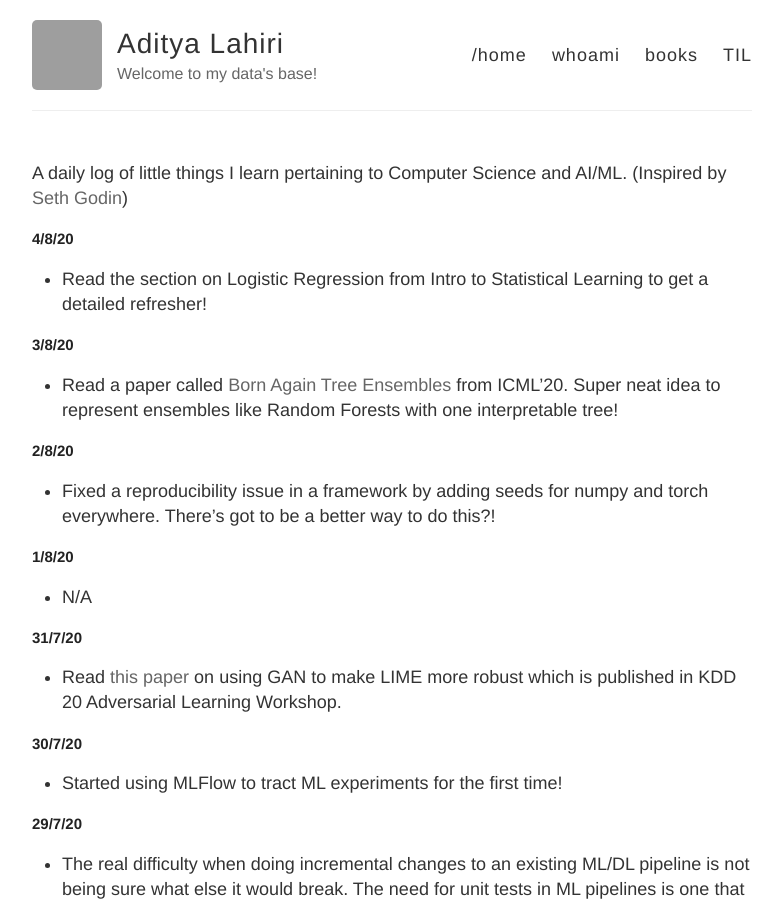
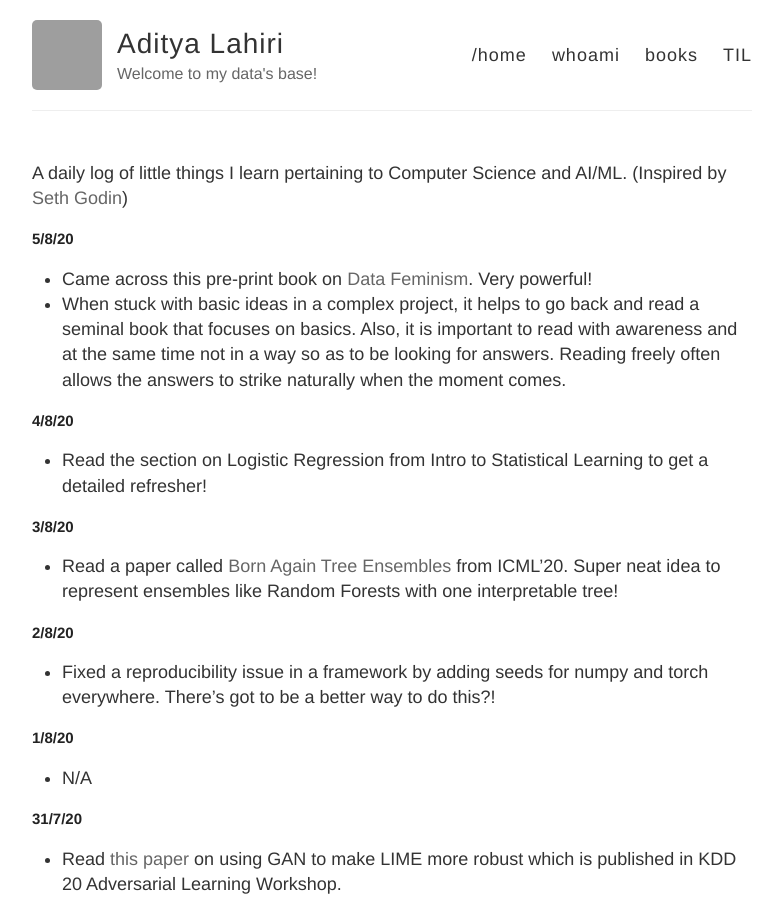
Before and after one commit to adityalahiri/adityalahiri.github.io, a Jekyll site: the page built from TIL.md, in a window 1280 px wide and 900 px high. Shown: the whole window, without its empty margins (248-1030 px from the left). Built offline with Jekyll 4.4.1, drawn with Linux system fonts in a browser that asks for light colours; our own code applies the rules of GitHub Pages for plain Markdown files; grey boxes are pictures that could not be loaded.

Commit message:
Update for 5/8/20

```diff
--- a/TIL.md
+++ b/TIL.md
@@ -1,5 +1,11 @@
 A daily log of little things I learn pertaining to Computer Science and AI/ML.
 (Inspired by [Seth Godin](https://seths.blog/))
+
+## 5/8/20
+
+* Came across this pre-print book on [Data Feminism](https://data-feminism.mitpress.mit.edu/). Very powerful!
+* When stuck with basic ideas in a complex project, it helps to go back and read a seminal book that focuses on basics. Also, it is important to read
+with awareness and at the same time not in a way so as to be looking for answers. Reading freely often allows the answers to strike naturally when the moment comes.
 
 ## 4/8/20
 
```
